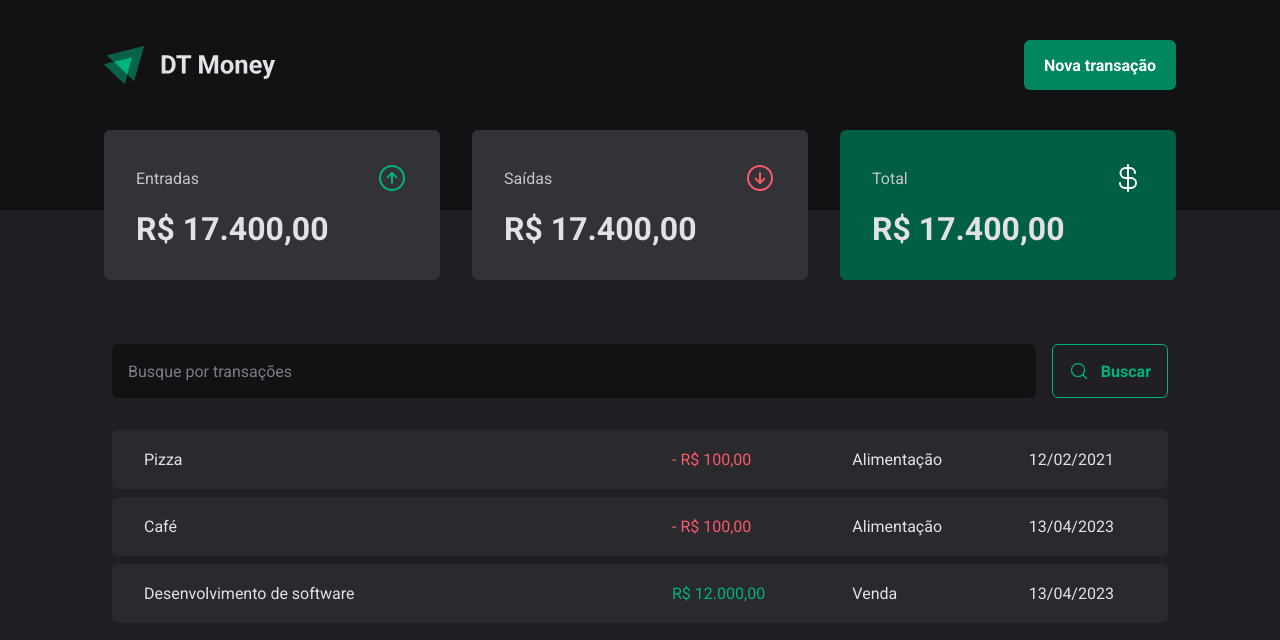
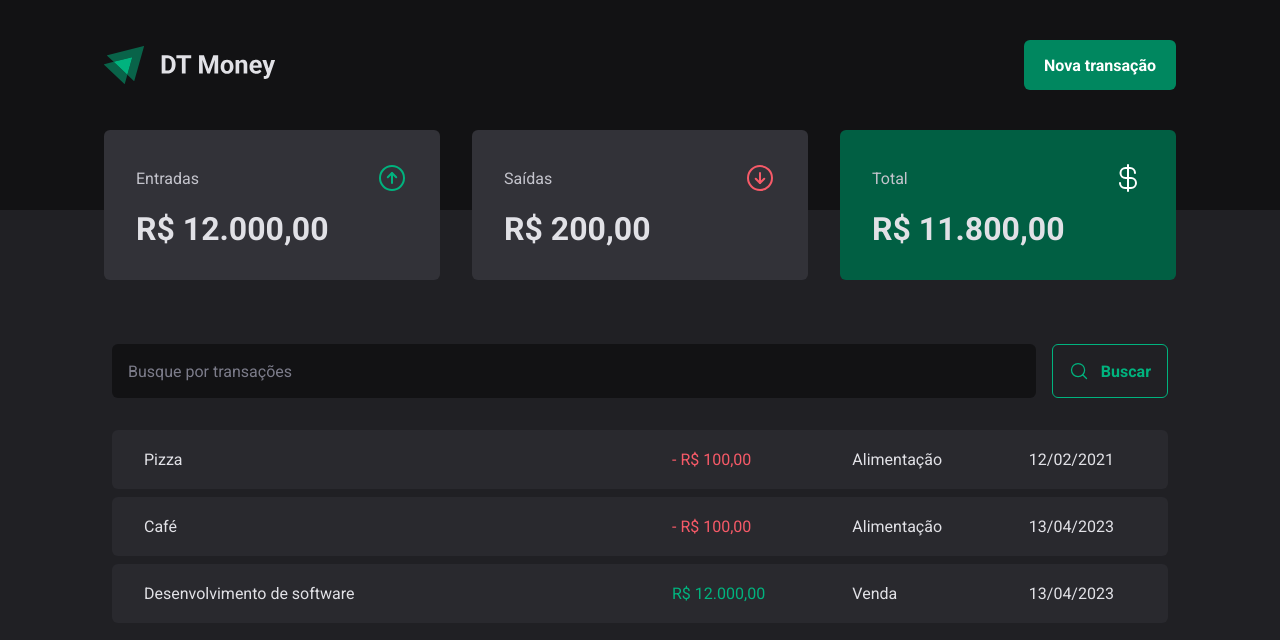
Before and after one commit to mariosantosdev/dt-money, a React (Vite) app: page / in a window 1280 px wide. Shown: the top 640 px of the page. Built offline with nearby package versions, Linux system fonts and the light colour scheme; data requests are answered from the project's data file.

Commit message:
feat(summary): display summary transcations

```diff
--- a/src/components/Summary/index.tsx
+++ b/src/components/Summary/index.tsx
@@ -1,8 +1,25 @@
 import React from "react";
 import { ArrowCircleDown, ArrowCircleUp, CurrencyDollar } from "phosphor-react";
 import { SummaryCard, SummaryContainer } from "./styles";
+import { useTransactions } from "../../contexts/TransactionsContext";
 
 export const Summary: React.FC = () => {
+  const { transactions } = useTransactions();
+  const summary = transactions.reduce(
+    (acc, transaction) => {
+      if (transaction.type === "income") {
+        acc.income += transaction.value;
+        acc.total += transaction.value;
+      } else {
+        acc.outcome += transaction.value;
+        acc.total -= transaction.value;
+      }
+
+      return acc;
+    },
+    { income: 0, outcome: 0, total: 0 }
+  );
+
   return (
     <SummaryContainer>
       <SummaryCard variant="income">
@@ -11,7 +28,12 @@ export const Summary: React.FC = () => {
           <ArrowCircleUp size={32} />
         </header>
 
-        <strong>R$ 17.400,00</strong>
+        <strong>
+          {Intl.NumberFormat("pt-br", {
+            currency: "brl",
+            style: "currency",
+          }).format(summary.income)}
+        </strong>
       </SummaryCard>
 
       <SummaryCard variant="outcome">
@@ -20,7 +42,12 @@ export const Summary: React.FC = () => {
           <ArrowCircleDown size={32} />
         </header>
 
-        <strong>R$ 17.400,00</strong>
+        <strong>
+          {Intl.NumberFormat("pt-br", {
+            currency: "brl",
+            style: "currency",
+          }).format(summary.outcome)}
+        </strong>
       </SummaryCard>
 
       <SummaryCard variant="total">
@@ -29,7 +56,12 @@ export const Summary: React.FC = () => {
           <CurrencyDollar size={32} />
         </header>
 
-        <strong>R$ 17.400,00</strong>
+        <strong>
+          {Intl.NumberFormat("pt-br", {
+            currency: "brl",
+            style: "currency",
+          }).format(summary.total)}
+        </strong>
       </SummaryCard>
     </SummaryContainer>
   );
```
